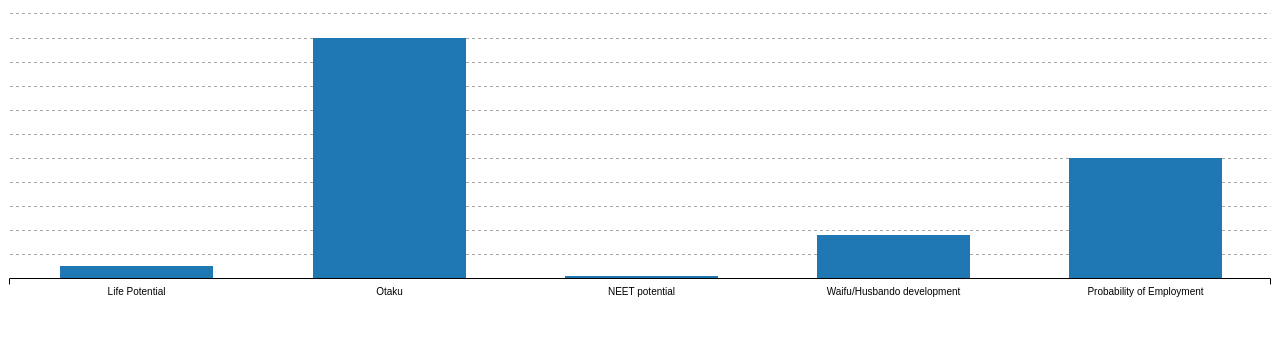
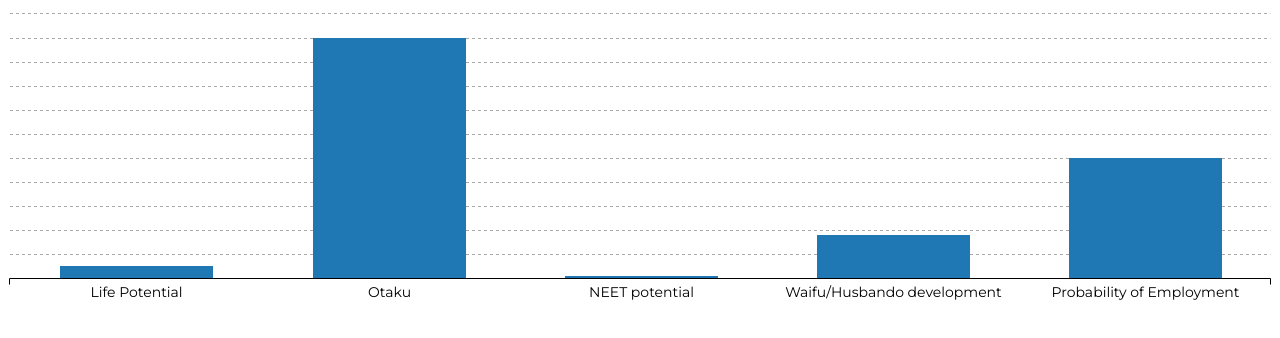
Before and after one commit to AnimeMaru/AnimeMaru.github.io, a plain HTML site: page viz1/index.html in a window 1280 px wide. Drawn offline with nearby package versions, Linux system fonts and the light colour scheme.

Commit message:
Changed font

```diff
--- a/viz1/index.html
+++ b/viz1/index.html
@@ -4,7 +4,9 @@
 <head>
     <link rel="stylesheet" type="text/css" href="../plugins/c3.min.css">
     <link rel="stylesheet" type="text/css" href="../plugins/animate.min.css">
+    <link href="https://fonts.googleapis.com/css?family=Montserrat|Open+Sans" rel="stylesheet">
     <link rel="stylesheet" type="text/css" href="main.css">
+
     <title></title>
 </head>
 
--- a/viz1/main.css
+++ b/viz1/main.css
@@ -242,3 +242,12 @@ display: inline-block;
   font-size: 50px;
   padding-top: 10%;
 }
+
+
+.c3-axis, .c3-axis-x{
+  font-size: 14px;
+}
+
+html *{
+  font-family: 'Montserrat', sans-serif;
+}
```
